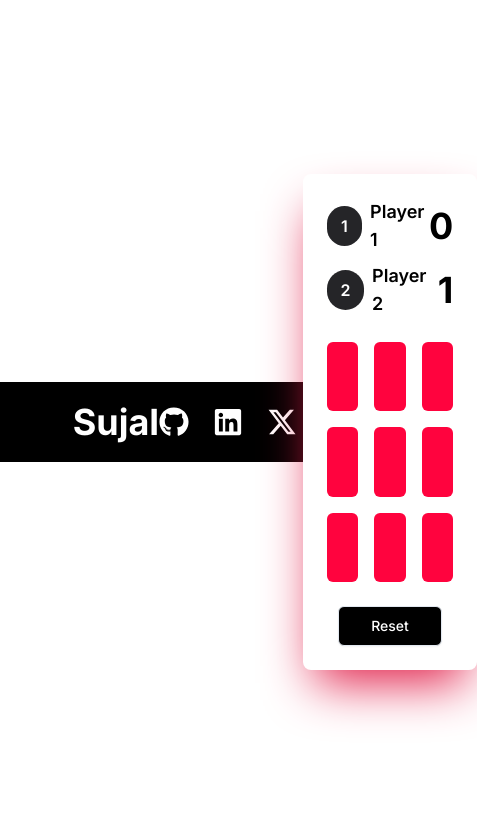
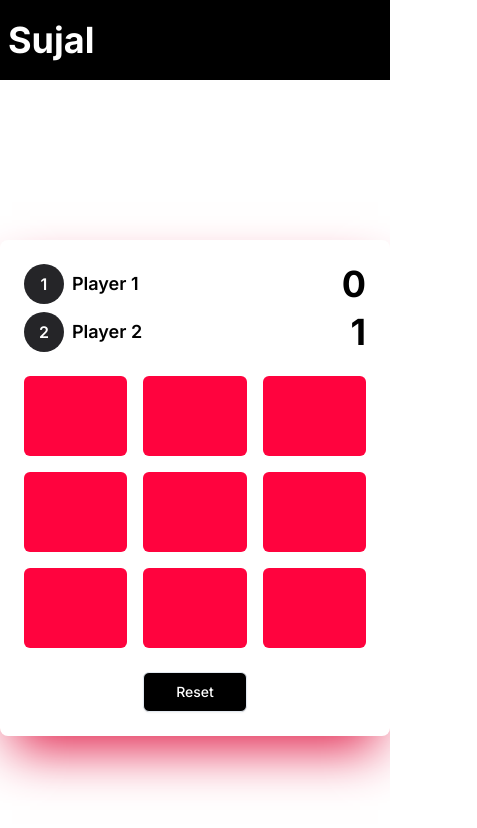
Before and after one commit to Sujal-Gaha/tic-tac-toe_v0, a Next.js app: page / in a window 390 px wide. Shown: the top 828 px of the page, 477 px wide, since content can reach past the window. Built offline with nearby package versions, Linux system fonts and the light colour scheme.

Commit message:
made the navbar responsive

```diff
--- a/src/app/layout.tsx
+++ b/src/app/layout.tsx
@@ -1,6 +1,7 @@
 import type { Metadata } from "next";
 import { Inter } from "next/font/google";
 import "./globals.css";
+import { Navbar } from "@/components/navbar";
 
 const inter = Inter({ subsets: ["latin"] });
 
@@ -16,7 +17,10 @@ export default function RootLayout({
 }>) {
   return (
     <html lang="en">
-      <body className={inter.className}>{children}</body>
+      <body className={inter.className}>
+        <Navbar />
+        {children}
+      </body>
     </html>
   );
 }
--- a/src/app/page.tsx
+++ b/src/app/page.tsx
@@ -7,8 +7,7 @@ import { Navbar } from "@/components/navbar";
 
 export default function Home() {
   return (
-    <main className="h-screen w-screen flex items-center justify-center bg-white dark:bg-[#0F0F10]">
-      <Navbar />
+    <main className="flex items-center justify-center bg-white dark:bg-[#0F0F10] mt-60">
       <section className="w-[448px] h-[496px] bg-white dark:bg-[#18181b] rounded-lg p-6 shadow-2xl shadow-[#E11D48] flex flex-col gap-6">
         <PlayerScoreCount />
         <Board />
--- a/src/components/navbar.tsx
+++ b/src/components/navbar.tsx
@@ -6,9 +6,9 @@ import { Button } from "./ui/button";
 
 export const Navbar = () => {
   return (
-    <nav className="lg:fixed top-0 h-20 w-full bg-black flex items-center justify-between py-8 px-40 text-white">
+    <nav className="fixed top-0 h-20 w-full bg-black flex items-center justify-between py-8 px-2 lg:px-40 text-white">
       <h1 className="text-4xl font-bold">Sujal</h1>
-      <div className="flex items-center gap-6 text-white">
+      <div className="hidden sm:flex items-center gap-6 text-white">
         {iconLinks.map((link) => (
           <Link
             key={link.id}
```
